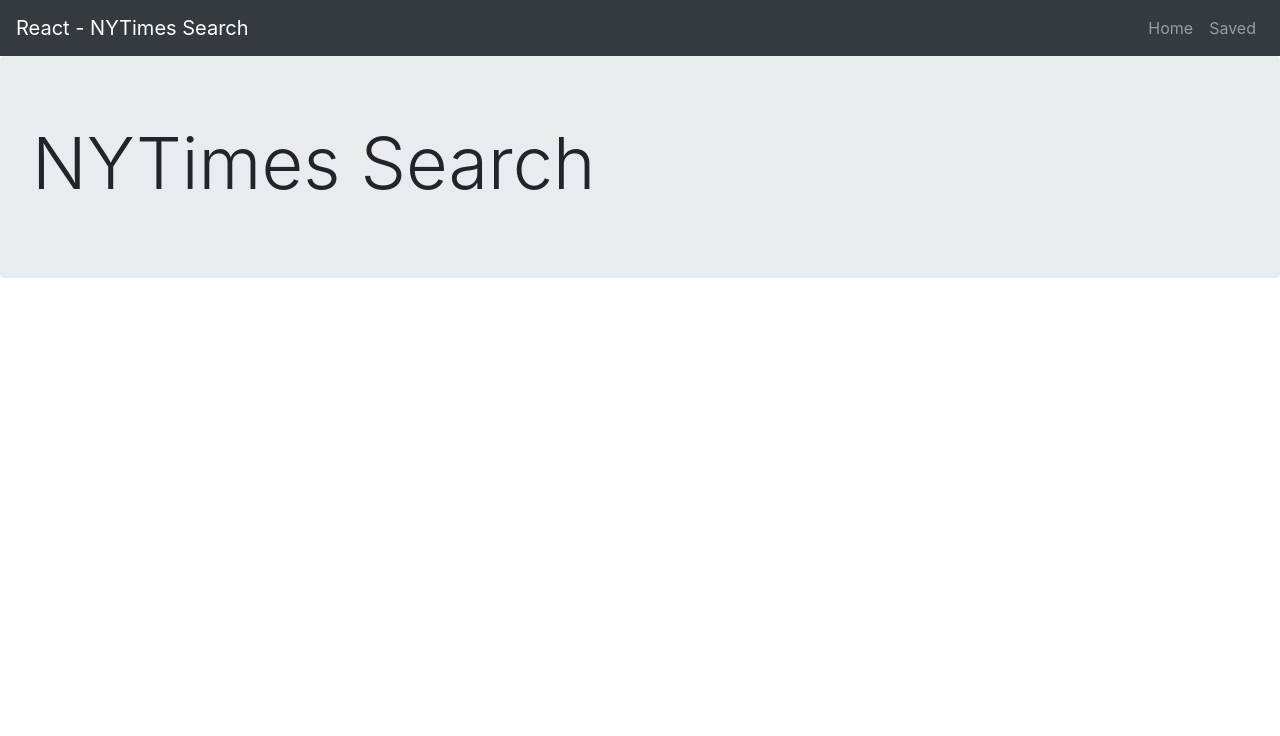
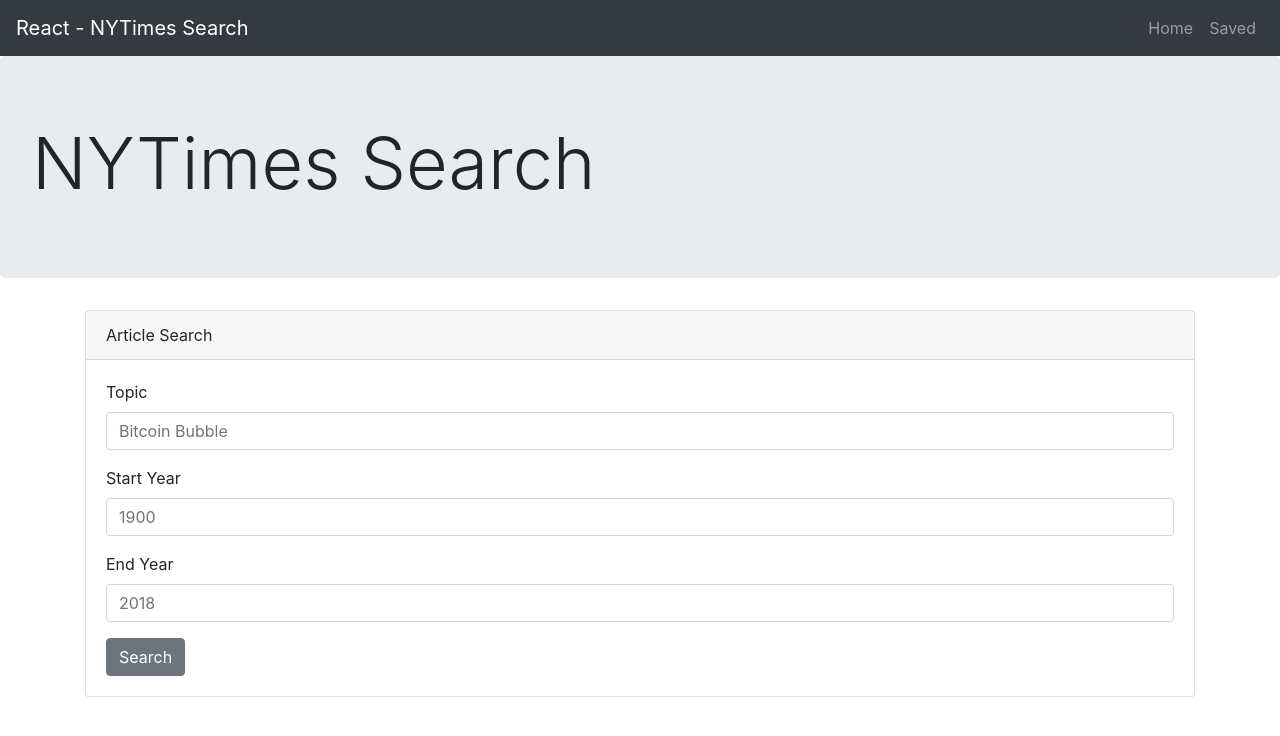
Before and after one commit to ovieh/Article-Search, a React (Create React App) app in the folder client/: page / in a window 1280 px wide. Shown: the top 736 px of the page. Built offline with nearby package versions, Linux system fonts and the light colour scheme.

Commit message:
added search form

```diff
--- /dev/null
+++ b/client/src/components/Search/Search.js
@@ -0,0 +1,34 @@
+import React, { Component} from "react";
+import { Card, CardHeader, CardBody, Button, Form, FormGroup, Label, Input } from "reactstrap";
+
+export default class Search extends Component {
+	render() {
+		return (
+			<div>
+				<Card>
+					<CardHeader>
+						Article Search
+					</CardHeader>
+					<CardBody>
+						<Form>
+							<FormGroup>
+								<Label for="topic">Topic</Label>
+								<Input name="topic" id="topic" placeholder="Bitcoin Bubble"></Input>
+							</FormGroup>
+							<FormGroup>
+								<Label for="startYear">Start Year</Label>
+								<Input name="startYear" id="startYear" placeholder="1900"></Input>
+							</FormGroup>
+							<FormGroup>
+								<Label for="endYear">End Year</Label>
+								<Input  name="endYear" id="endYear" placeholder="2018"></Input>
+							</FormGroup>
+							<Button>Search</Button>
+						</Form>
+
+					</CardBody>
+				</Card>
+			</div>
+		);
+	}
+}
--- /dev/null
+++ b/client/src/components/Search/index.js
@@ -0,0 +1 @@
+export { default } from "./Search";
--- a/client/src/pages/Home/home.js
+++ b/client/src/pages/Home/home.js
@@ -1,11 +1,19 @@
 import React, { Component } from "react";
+import { Container } from "reactstrap";
 import Jumbotron from "../../components/Jumbotron";
+import Search from "../../components/Search";
 
 class Home extends Component {
 
 	render() {
 		return(
-			<Jumbotron />
+			<div>
+				<Jumbotron />
+				<Container>
+					<Search />
+				</Container>
+			</div>
+
 		);
 	}
 }
```
